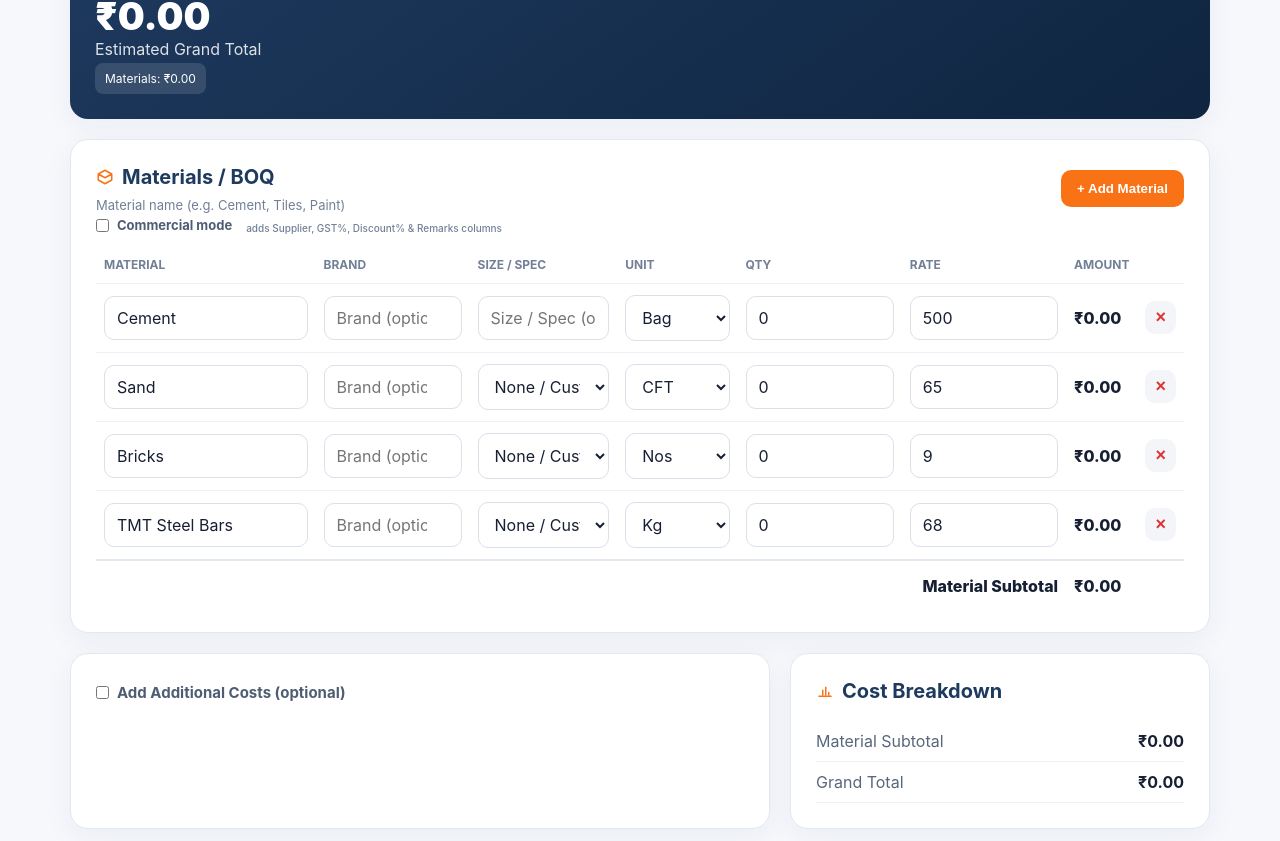
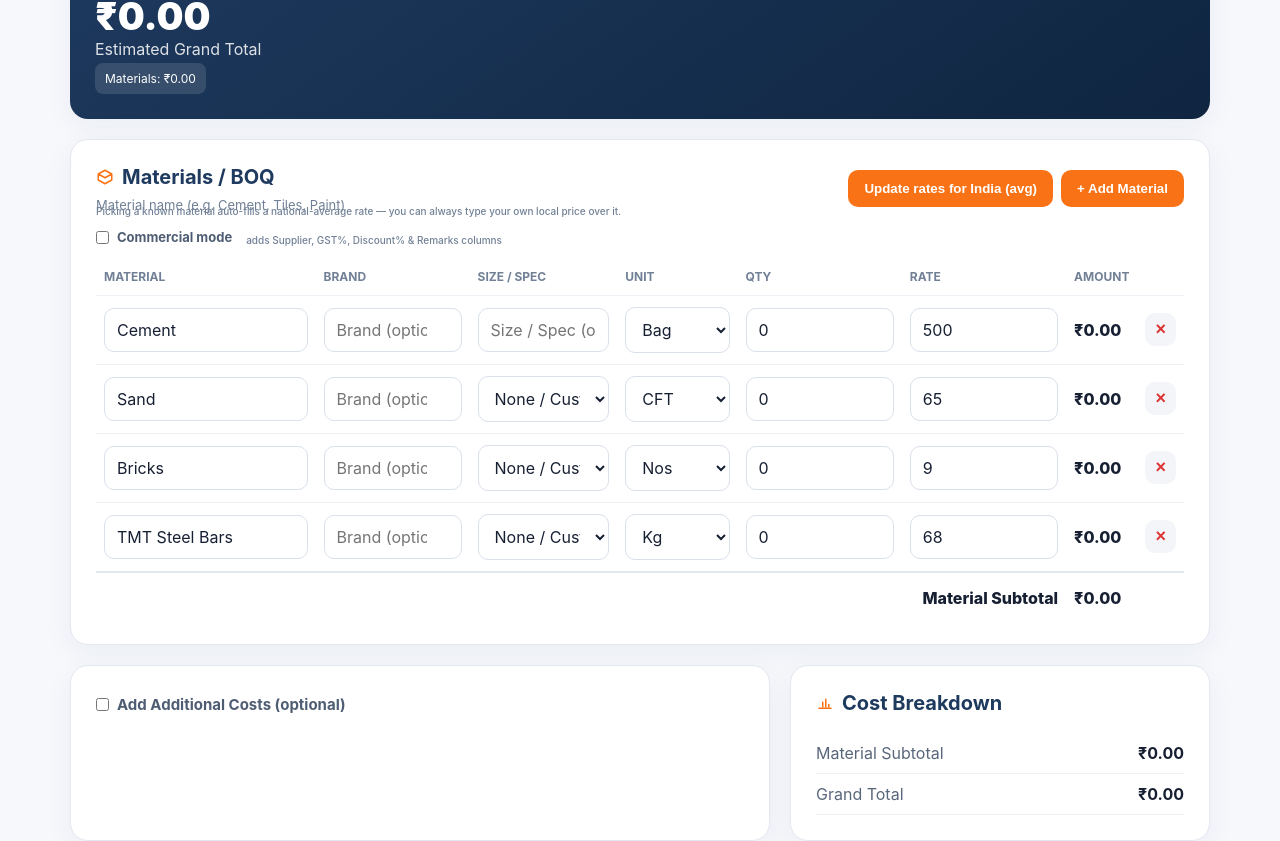
Before and after one commit to dasbappa0794-source/buildnaro, a Next.js app: page /construction-estimate-calculator in a window 1280 px wide. Shown: the part 2752-3593 px from the top of the page. Built offline with nearby package versions, Linux system fonts and the light colour scheme.

Commit message:
Implement material rate suggestions based on state
Added base material rates and suggested rate calculation for materials based on state multipliers.

```diff
--- a/app/CalculatorApp.js
+++ b/app/CalculatorApp.js
@@ -18,7 +18,29 @@ const MATERIAL_SUGGESTIONS = [
   "Binding Wire (GI Wire)","Nails (Perek)","Shuttering Pins",
 ];
 
-// Material name -> default unit suggestion (auto-fills, still user-editable)
+// Material name -> national-average base rate (₹ per its default unit). Multiplied by the state
+// factor below to suggest a location-adjusted rate — a heuristic, not a live market feed.
+const BASE_MATERIAL_RATES = {
+  "Cement":500, "TMT Steel Bars":68, "Sand":65, "Stone Aggregate / Chips":55, "Bricks":9, "AAC Blocks":55,
+  "Ready Mix Concrete":6500, "Vitrified Tiles":65, "Ceramic Tiles":45, "Marble":150, "Granite":180,
+  "Plywood":90, "MDF Board":70, "Laminate Sheet":40, "Veneer":120, "Interior Paint":280, "Exterior Paint":320,
+  "Primer":180, "Wall Putty":25, "PVC Pipe":45, "CPVC Pipe":60, "Electrical Wire":1200,
+  "MCB / Switchgear":120, "Modular Switches":60, "Wood / Timber":1800, "Flush Door":3500, "Door Frame":2500,
+  "UPVC Window":420, "Aluminium Window":380, "Glass":90, "Door & Window Hardware":800,
+  "Waterproofing Chemical":220, "Bitumen / Tar":45, "Gypsum Board":45, "POP (Plaster of Paris)":400,
+  "Tile Adhesive":350, "Tile Grout":60, "False Ceiling Grid":85, "Modular Kitchen":1800, "Wardrobe":1200,
+  "Sanitaryware (WC/Basin)":3500, "CP Fittings (Taps/Mixers)":1500, "Water Storage Tank":6000, "Roofing Sheet":320,
+  "MS Fencing":180, "Interlocking Pavers":55, "Curtains":900, "Wallpaper":2500, "Light Fixtures":600,
+  "Split AC":32000, "Furniture":8000, "Binding Wire (GI Wire)":75, "Nails (Perek)":80, "Shuttering Pins":8,
+};
+const suggestedRate = (materialName, state) => {
+  const base = BASE_MATERIAL_RATES[materialName];
+  if (!base) return null;
+  const mult = STATE_MULTIPLIERS[state] ?? 1;
+  return Math.round(base * mult);
+};
+
+
 const MATERIAL_UNIT_MAP = {
   "Cement":"Bag","TMT Steel Bars":"Kg","Sand":"CFT","Stone Aggregate / Chips":"CFT","Bricks":"Nos","AAC Blocks":"Nos",
   "Ready Mix Concrete":"Cubic Meter (m³)","Vitrified Tiles":"Sq ft","Ceramic Tiles":"Sq ft","Marble":"Sq ft","Granite":"Sq ft",
@@ -426,7 +448,15 @@ export default function Calculator() {
     setMaterials(list=>list.map((m,idx)=>{
       if(idx!==i) return m;
       const unit = MATERIAL_UNIT_MAP[value] || m.unit;
-      return {...m,name:value,unit,size:""};
+      const auto = suggestedRate(value, project.state);
+      const rate = (!m.rate && auto!=null) ? auto : m.rate;
+      return {...m,name:value,unit,size:"",rate};
+    }));
+  };
+  const updateAllRatesForState = () => {
+    setMaterials(list=>list.map(m=>{
+      const auto = suggestedRate(m.name, project.state);
+      return auto!=null ? {...m, rate:auto} : m;
     }));
   };
   const updateMaterial=(i,key,value)=>setMaterials(list=>list.map((m,idx)=>idx===i?{...m,[key]:value}:m));
@@ -730,7 +760,8 @@ export default function Calculator() {
         {locationMultiplier!==1 && <div className="mini">Location adjustment: {money(locationAdjustment,project.currency)}</div>}
       </div>
 
-      <div className="card"><div className="section-head"><div><h2><Icon path={ICONS.materials}/> {t("boq_heading")}</h2><p>{t("material_name_ph")}</p></div><button onClick={addMaterial}>{t("boq_add")}</button></div>
+      <div className="card"><div className="section-head"><div><h2><Icon path={ICONS.materials}/> {t("boq_heading")}</h2><p>{t("material_name_ph")}</p></div><div style={{display:"flex",gap:8}}><button type="button" onClick={updateAllRatesForState}>Update rates for {project.state==="Not selected"?"India (avg)":project.state}</button><button onClick={addMaterial}>{t("boq_add")}</button></div></div>
+        <p className="field-note" style={{marginTop:-8,marginBottom:12}}>Picking a known material auto-fills a {project.state==="Not selected"?"national-average":project.state+"-adjusted"} rate — you can always type your own local price over it.</p>
         <div className="toggle-row" style={{marginBottom:12}}><input type="checkbox" checked={project.commercialMode} onChange={e=>updateProject("commercialMode",e.target.checked)}/> <b>Commercial mode</b> <span className="field-note" style={{marginLeft:6}}>adds Supplier, GST%, Discount% &amp; Remarks columns</span></div>
         <div className="table-wrap"><table><thead><tr><th>{t("th_material")}</th><th>{t("th_brand")}</th><th>{t("th_spec")}</th><th>{t("th_unit")}</th><th>{t("th_qty")}</th><th>{t("th_rate")}</th>{project.commercialMode&&<><th>Supplier</th><th>GST%</th><th>Disc%</th></>}<th>{t("th_amount")}</th>{project.commercialMode&&<th>Remarks</th>}<th></th></tr></thead><tbody>
         {materials.map((m,i)=>{
```
